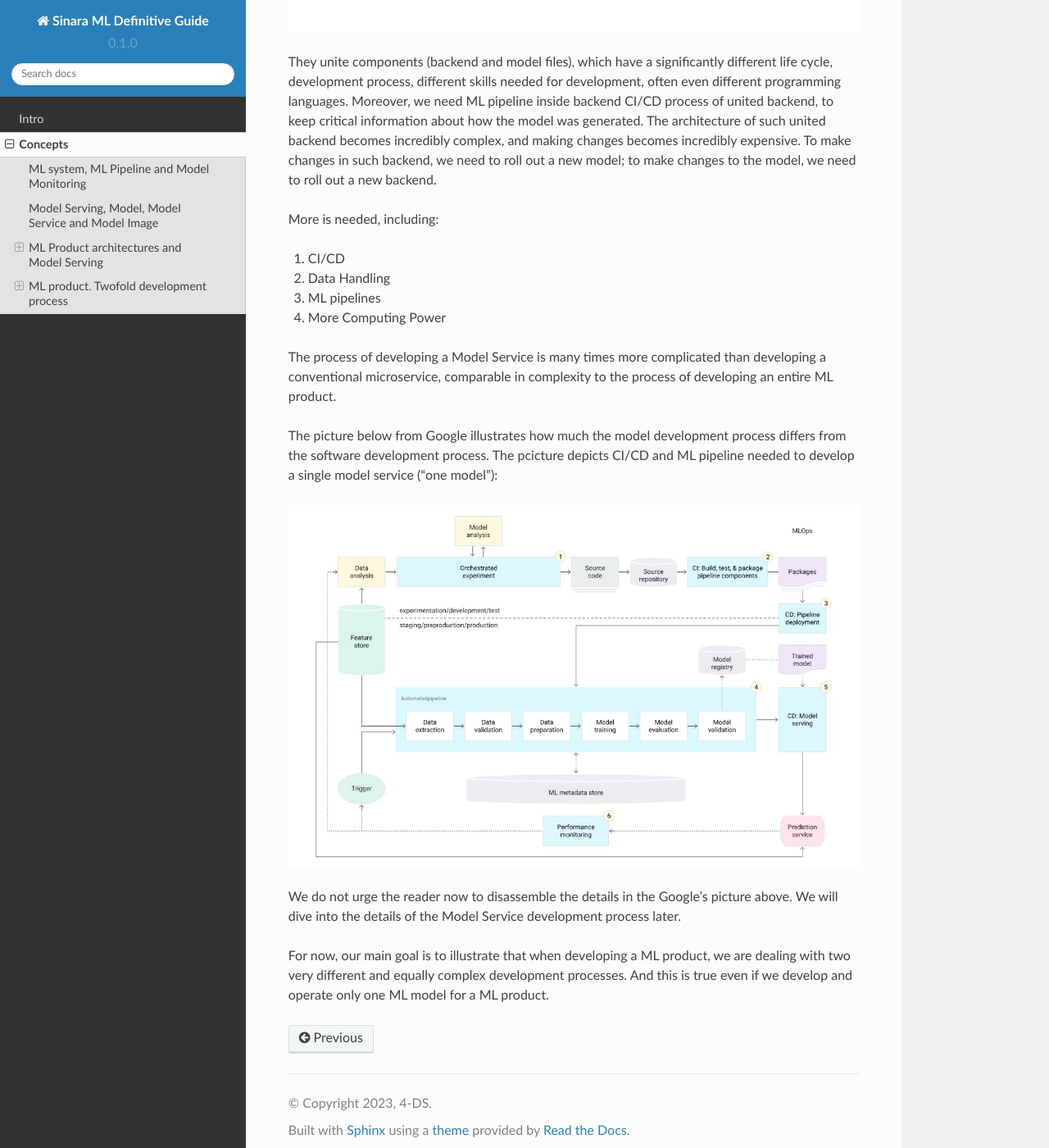
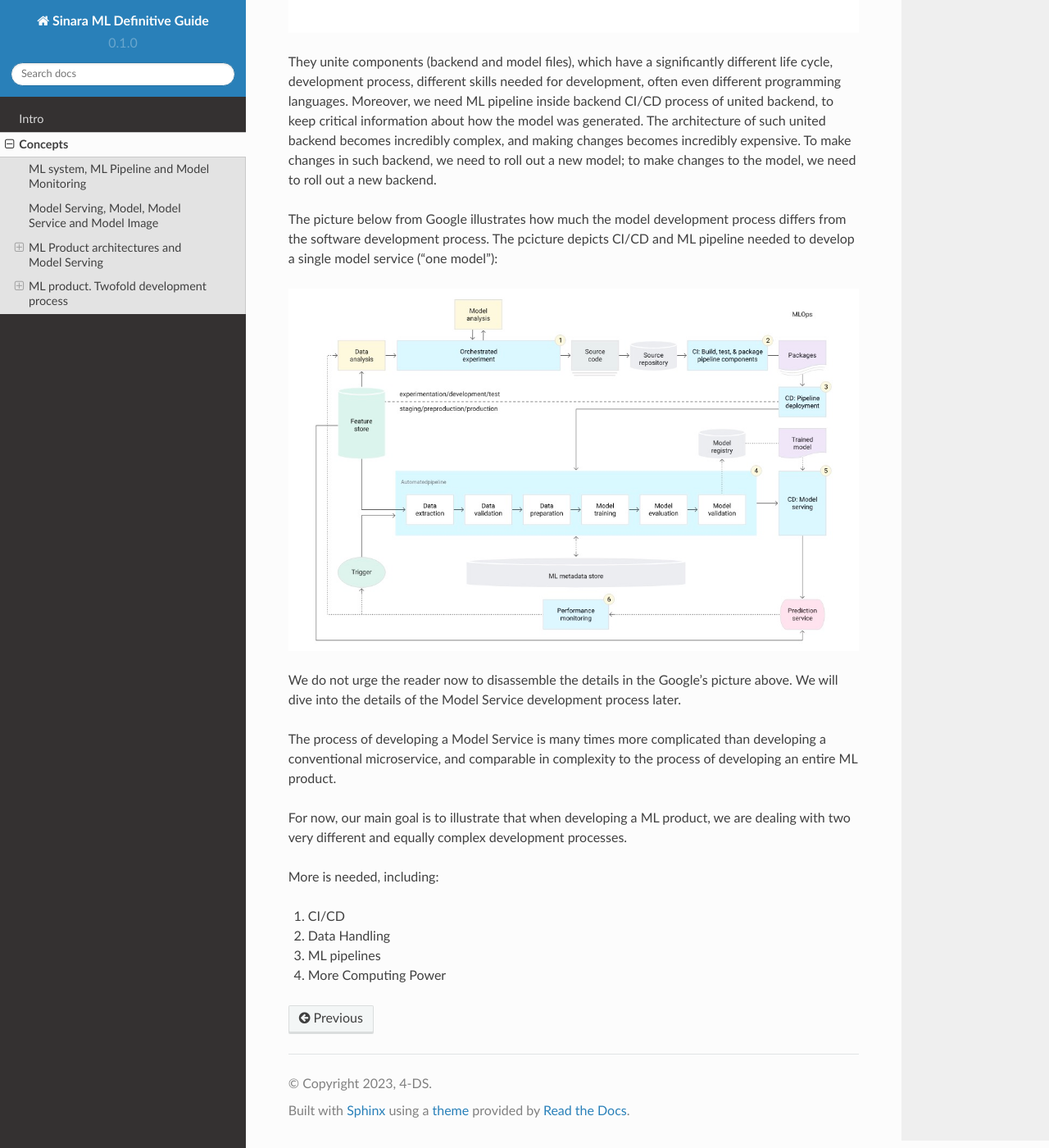
Before and after one commit to 4-DS/SinaraML-Def-Guide, a Sphinx documentation site: the page built from docs/source/concepts.rst, in a window 1280 px wide and 1400 px high, scrolled down 6513 px. Shown: the whole window at 82% size. Built offline with Sphinx 7.4.7 and the Read the Docs theme 2.0.0, drawn with Linux system fonts in a browser that asks for light colours; some of the changed lines change nothing that is shown.

Commit message:
Update concepts.rst

```diff
--- a/docs/source/concepts.rst
+++ b/docs/source/concepts.rst
@@ -120,6 +120,15 @@ The result is an architectural anti-pattern, one of the common reasons why ML pr
 
 They unite components (backend and model files), which have a significantly different life cycle, development process, different skills needed for development, often even different programming languages. Moreover, we need ML pipeline inside backend CI/CD process of united backend, to keep critical information about how the model was generated. The architecture of such united backend becomes incredibly complex, and making changes becomes incredibly expensive. To make changes in such backend, we need to roll out a new model; to make changes to the model, we need to roll out a new backend.
 
+The picture below from Google illustrates how much the model development process differs from the software development process. The pcicture depicts CI/CD and ML pipeline needed to develop a single model service ("one model"):
+
+.. image:: google_ml_pipeline_and_cicd.jpeg
+
+We do not urge the reader now to disassemble the details in the Google's picture above. We will dive into the details of the Model Service development process later.
+
+The process of developing a Model Service is many times more complicated than developing a conventional microservice, and comparable in complexity to the process of developing an entire ML product.
+
+For now, our main goal is to illustrate that when developing a ML product, we are dealing with two very different and equally complex development processes.
 
 More is needed, including:
 
@@ -127,13 +136,3 @@ More is needed, including:
 2. Data Handling
 3. ML pipelines
 4. More Computing Power
-
-The process of developing a Model Service is many times more complicated than developing a conventional microservice, comparable in complexity to the process of developing an entire ML product.
-
-The picture below from Google illustrates how much the model development process differs from the software development process. The pcicture depicts CI/CD and ML pipeline needed to develop a single model service ("one model"):
-
-.. image:: google_ml_pipeline_and_cicd.jpeg
-
-We do not urge the reader now to disassemble the details in the Google's picture above. We will dive into the details of the Model Service development process later.
-
-For now, our main goal is to illustrate that when developing a ML product, we are dealing with two very different and equally complex development processes. And this is true even if we develop and operate only one ML model for a ML product.
```
